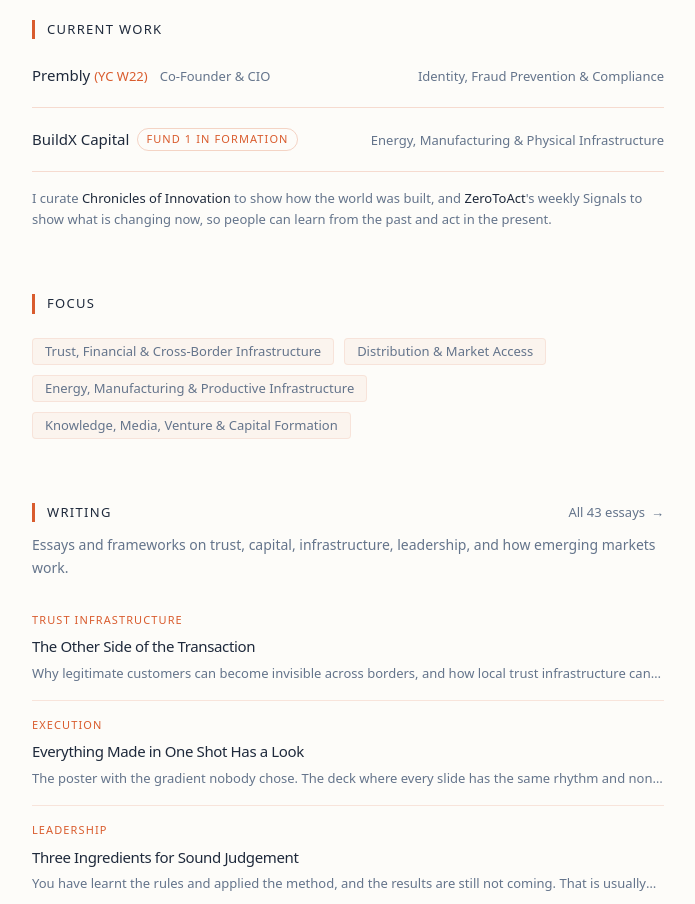
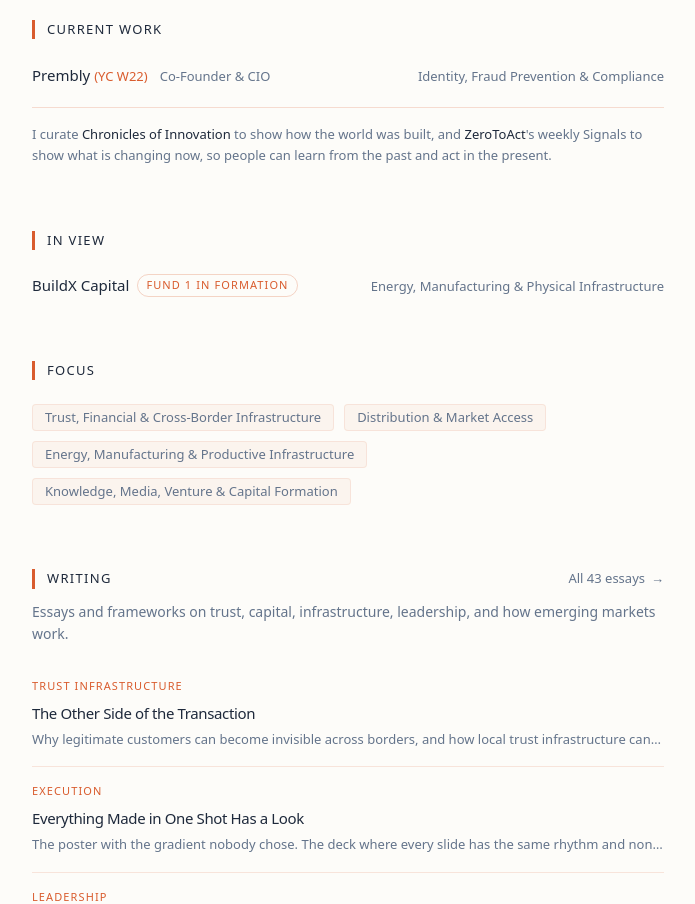
Before and after one commit to Threadigit/adetuyi.com, a Next.js app: page / in a window 1280 px wide. Shown: the part 940-1844 px from the top of the page, without its empty margins (292-987 px from the left). Built offline with nearby package versions, Linux system fonts and the light colour scheme.

Commit message:
Move BuildX Capital into In View

```diff
--- a/src/app/page.tsx
+++ b/src/app/page.tsx
@@ -182,20 +182,6 @@
             </div>
             <span className="text-muted text-[13px] sm:text-right italic sm:not-italic pt-0.5 sm:pt-0">Identity, Fraud Prevention & Compliance</span>
           </div>
-          <div className="border-t border-accent/20" />
-
-          <div className="flex flex-col sm:flex-row sm:justify-between sm:items-baseline gap-1 sm:gap-0.5">
-            <div className="flex flex-wrap items-center gap-2">
-              <a
-                href="/thesis/buildx-fund-1"
-                className="text-[15px] font-medium link-hover whitespace-nowrap"
-              >
-                BuildX Capital
-              </a>
-              <span className="text-[11px] uppercase tracking-widest text-accent font-medium border border-accent/25 rounded-full px-2 py-0.5 whitespace-nowrap">Fund 1 In Formation</span>
-            </div>
-            <span className="text-muted text-[13px] sm:text-right italic sm:not-italic pt-0.5 sm:pt-0">Energy, Manufacturing &amp; Physical Infrastructure</span>
-          </div>
           <p className="border-t border-accent/20 pt-4 text-[13px] leading-relaxed text-muted">
             I curate{" "}
             <a href="https://www.chroniclesofinnovation.com/" target="_blank" rel="noopener noreferrer" className="text-foreground link-hover font-medium">Chronicles of Innovation</a>
@@ -206,6 +192,26 @@
           </p>
         </div>
       </section>
+
+      {/* ── In View ── */}
+      <section className="mb-16 animate-fade-up delay-300">
+        <h2 className="text-[13px] font-medium uppercase tracking-widest text-foreground border-l-[3px] border-accent pl-3 mb-6">
+          In View
+        </h2>
+        <div className="flex flex-col sm:flex-row sm:justify-between sm:items-baseline gap-1 sm:gap-0.5">
+          <div className="flex flex-wrap items-center gap-2">
+            <Link
+              href="/thesis/buildx-fund-1"
+              className="text-[15px] font-medium link-hover whitespace-nowrap"
+            >
+              BuildX Capital
+            </Link>
+            <span className="text-[11px] uppercase tracking-widest text-accent font-medium border border-accent/25 rounded-full px-2 py-0.5 whitespace-nowrap">Fund 1 In Formation</span>
+          </div>
+          <span className="text-muted text-[13px] sm:text-right italic sm:not-italic pt-0.5 sm:pt-0">Energy, Manufacturing &amp; Physical Infrastructure</span>
+        </div>
+      </section>
+
       {/* ── Core Areas of Focus ── */}
       <section className="mb-16 animate-fade-up delay-300">
         <h2 className="text-[13px] font-medium uppercase tracking-widest text-foreground border-l-[3px] border-accent pl-3 mb-6">
```
